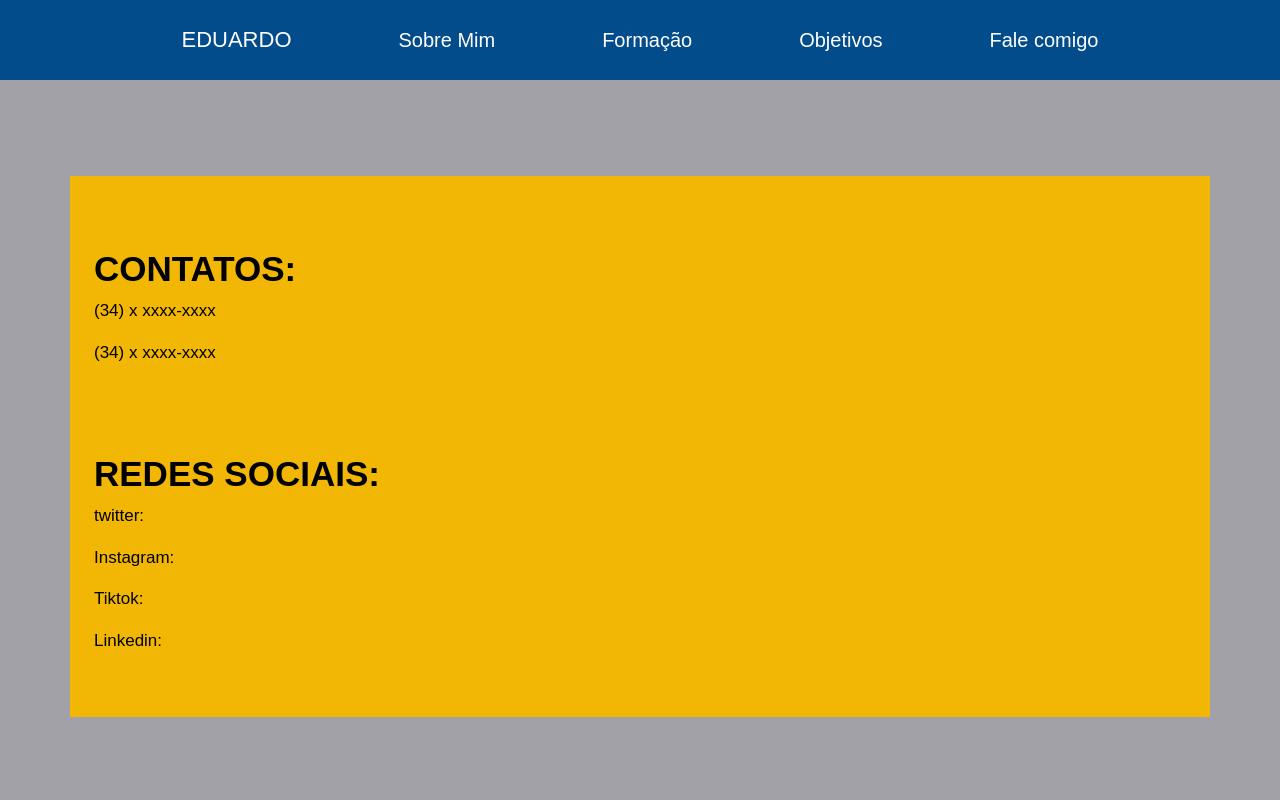
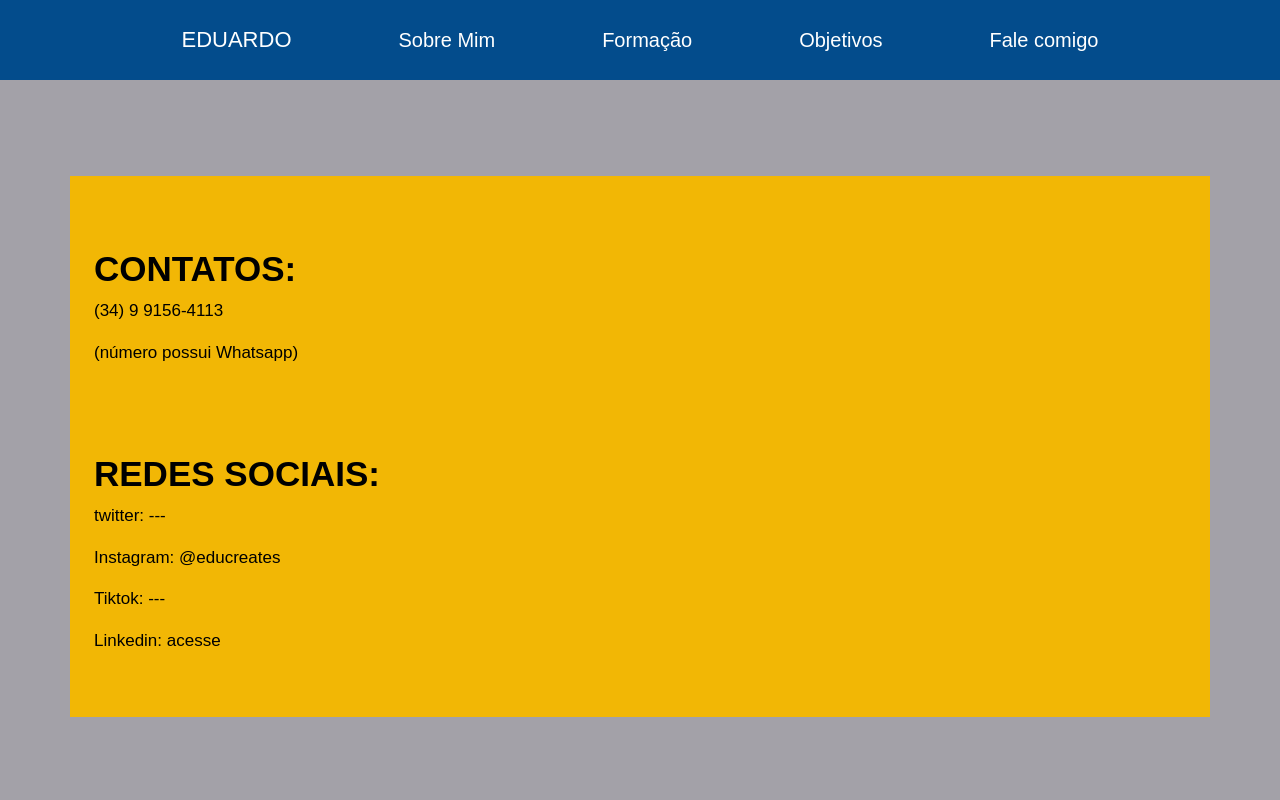
Before and after one commit to Edudud0/meu-site-main, a plain HTML site: page meu-site/fale.html in a window 1280 px wide. Shown: the top 800 px of the page. Drawn offline with nearby package versions, Linux system fonts and the light colour scheme.

Commit message:
Atualização 03/09
adicionado links e números

```diff
--- a/meu-site/fale-comigo.css
+++ b/meu-site/fale-comigo.css
@@ -31,7 +31,13 @@
     font-size: 35px;
     font-weight: bold;}
 .text-topico{ color: black;
-    font-size: 17px;}
+    font-size: 17px;
+    text-decoration: none;}
+.text-link{ color: black;
+    font-size: 17px;
+    text-decoration: none;}
+.text-link:hover{color: white; }
+
 
 /* RODAPÉ */
 .rodape{ width: 100%;
--- a/meu-site/fale.html
+++ b/meu-site/fale.html
@@ -45,8 +45,8 @@
         <div class="row">
           <div class="col">
               <h2 class="topicos">CONTATOS:</h2>
-              <p class="text-topico">(34) x xxxx-xxxx </p>
-              <p class="text-topico">(34) x xxxx-xxxx </p>
+              <p class="text-topico">(34) 9 9156-4113 </p>
+              <p class="text-topico">(número possui Whatsapp) </p>
           </div>
         </div>
         <br>
@@ -55,10 +55,10 @@
         <div class="row">
           <div class="col">
               <h2 class="topicos">REDES SOCIAIS:</h2>
-              <p class="text-topico">twitter: </p>
-              <p class="text-topico">Instagram: </p>
-              <p class="text-topico">Tiktok: </p>
-              <p class="text-topico">Linkedin: </p>
+              <p class="text-topico">twitter: --- </p>
+              <p class="text-topico">Instagram: <a class="text-link" href="https://www.instagram.com/educreates/"> @educreates</a> </p>
+              <p class="text-topico">Tiktok: ---</p>
+              <p class="text-topico">Linkedin: <a class="text-link" href="https://www.linkedin.com/in/eduardo-batista-de-sousa-4ba02b205/"> acesse</a> </p>
           </div>
         </div>
          <br>
--- a/meu-site/index.css
+++ b/meu-site/index.css
@@ -1,4 +1,4 @@
-#body{ margin: 0; padding: 0; border: 0; background-color: #A3A1A8; font-family: 'Ubuntu', sans-serif;}
+#body{ margin: 0; padding: 0; border: 0; background-color:  #A3A1A8; font-family: 'Ubuntu', sans-serif;}
 
 /* CABEÇALHO */
 #header{ height: 80px;
@@ -70,7 +70,7 @@ padding-top: 32px;}
 /* RESPONSIVIDADE MENU  */
 @media only screen and (max-width: 600px) {.menu-item{ display: none;}}
 @media only screen and (min-width: 601px) {.dropbtn{ display: none;}}
-@media only screen and (min-width: 601px) {.dropdown-ctd{ display: none;}}
+@media only screen and (min-width: 601px) {.dropdown{ display: none;}}
 
 /* botão dropdown menu responsivo */
 .dropdown {position: relative;
```
